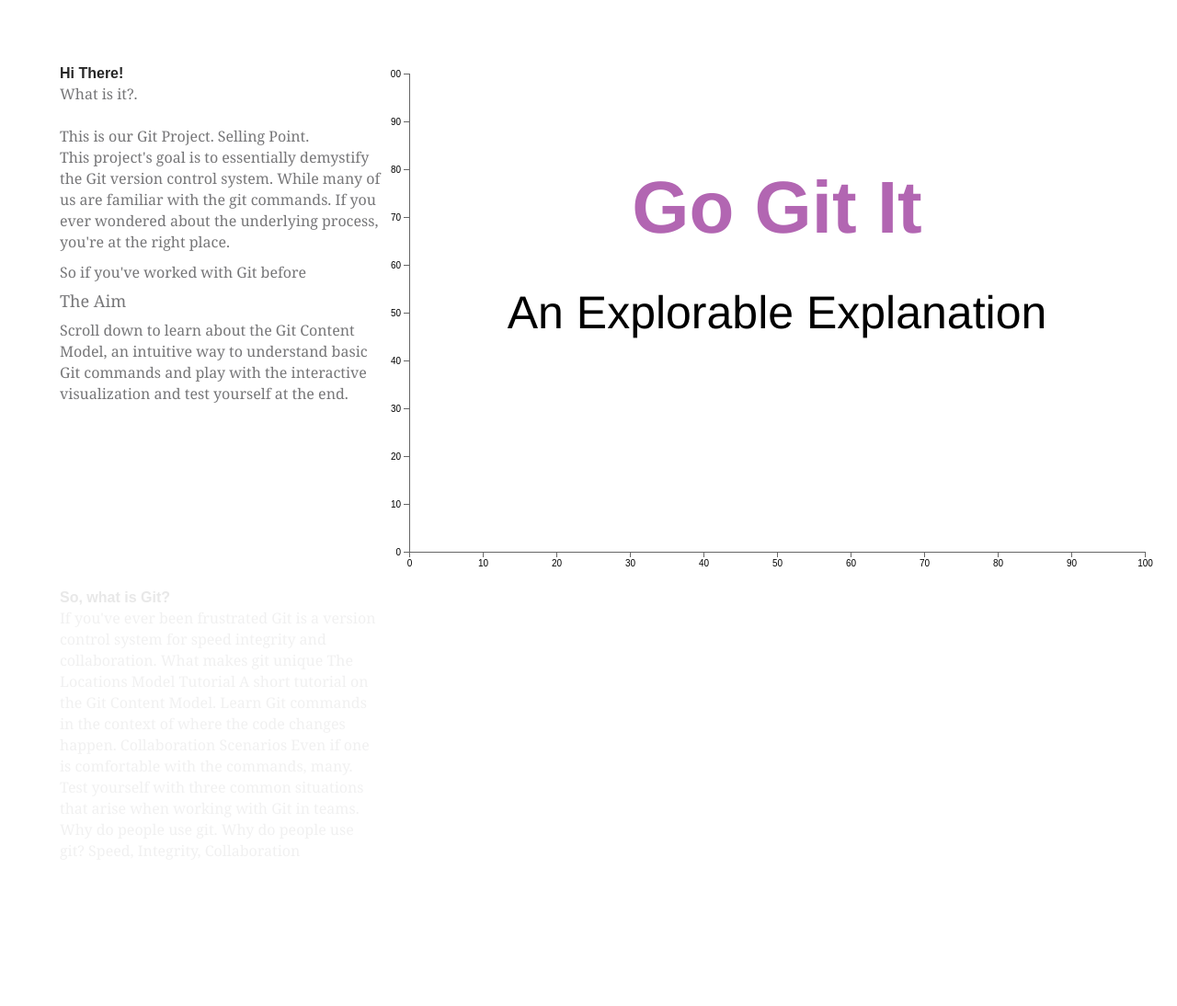
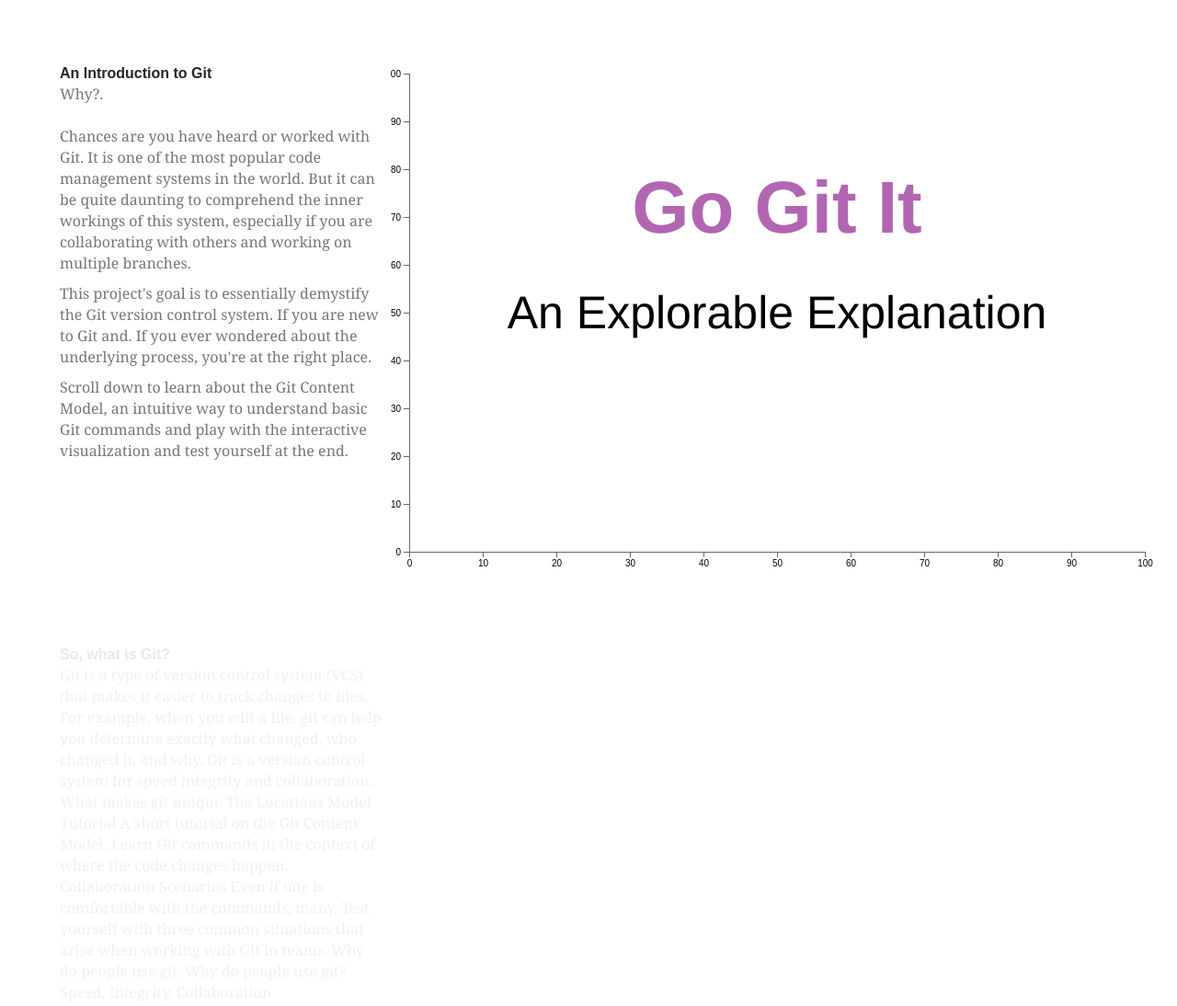
Before and after one commit to vaibhavi-r/go-git-it, a website: page index.html in a window 1280 px wide. Shown: the top 1094 px of the page at 92% size. Drawn offline with nearby package versions, Linux system fonts and the light colour scheme.

Commit message:
First section

```diff
--- a/index.html
+++ b/index.html
@@ -12,22 +12,26 @@
     <div id='sections'>
 
       <section class="step landing-sec">
-        <div class="title">Hi There!</div>
-        What is it?.<br/><br/>This is our Git Project.
-        Selling Point.
-         <p>This project's goal is to essentially demystify the Git version control system. While many of us are familiar with the git commands. If you ever wondered about the underlying process, you're at the right place.
+        <div class="title">An Introduction to Git</div>
+        Why?.<br/><br>
+          Chances are you have heard or worked with Git. It is one of the most popular code management systems in the world.
+          But it can be quite daunting to comprehend the inner workings of this system, especially if you are collaborating with others
+          and working on multiple branches.
+          <p>
           </p>
+          This project's goal is to essentially demystify the Git version control system.
+          If you are new to Git and. If you ever wondered about the underlying process, you're at the right place.
 
-          So if you've worked with Git before
-
-          <h4>The Aim</h4>
+          </p>
+<!--           <h4>The Aim</h4> -->
           <p>Scroll down to learn about the Git Content Model, an intuitive way to understand basic Git commands and play with the interactive visualization and test yourself at the end.
           </p>
       </section>
 
       <section class="step git-intro-sec">
         <div class="title">So, what is Git?</div>
-          If you've ever been frustrated
+          Git is a type of version control system (VCS) that makes it easier to track changes to files. For example, when you edit a file, git can help you determine exactly what changed, who changed it, and why.
+
 
           Git is a version control system for speed integrity and collaboration.
           What makes git unique
```
